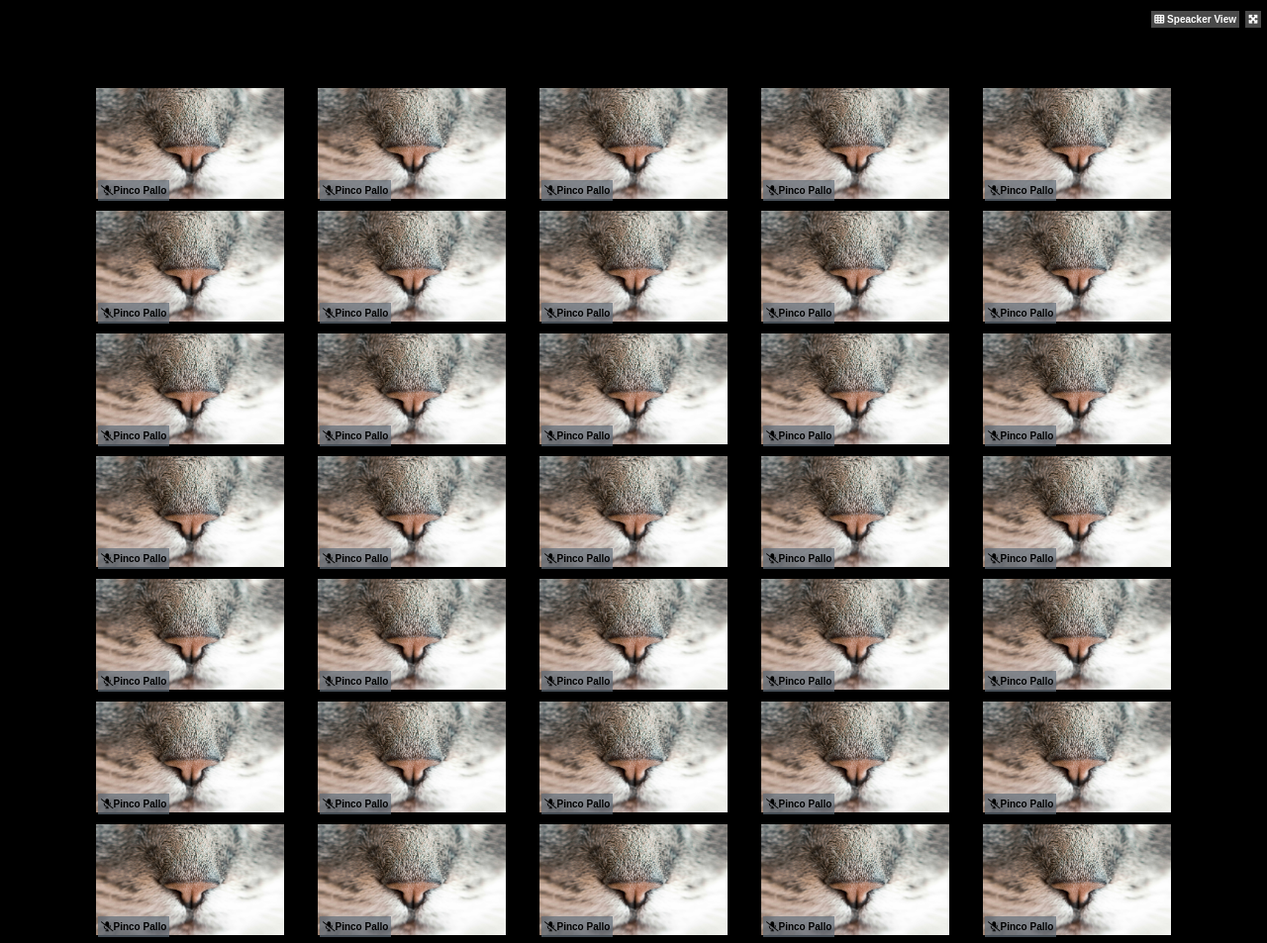
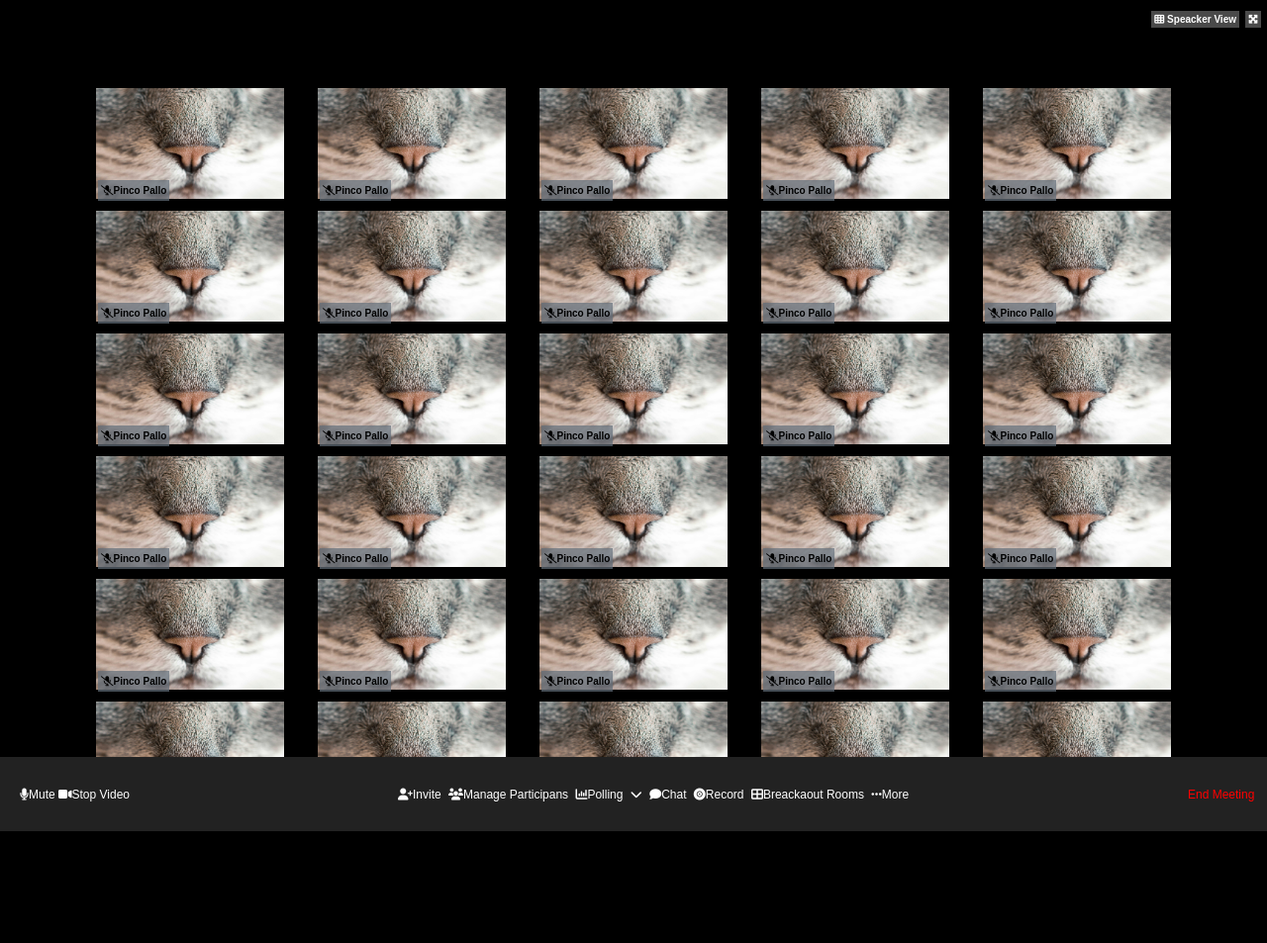
Before and after one commit to ElenaRuscitto/html-css-zoom, a plain HTML site: page index.html in a window 1280 px wide. Shown: the whole page at 99% size. After the commit the page ends 840 px from the top, so only its background shows below. Drawn offline with Linux system fonts and the light colour scheme.

Commit message:
[add] active footer

```diff
--- a/css/main.css
+++ b/css/main.css
@@ -8,6 +8,12 @@ body{
   background-color: black;
   font-family: Arial, Helvetica, sans-serif;
 }
+
+main{
+  overflow: auto;
+  height: calc(100vh - 75px);
+}
+
 
 /*HEADER*/
 
@@ -73,3 +79,66 @@ header ul a{
   left: 2px;
   padding: 5px 3px;
 }
+
+/*FOOTER*/
+
+footer {
+  height: 75px;
+  background-color: rgb(34, 34, 34);
+  color: white;
+  display: flex;
+  justify-content: space-around;
+  position: sticky;
+  align-items: center;
+  font-size: 12px;
+}
+
+.bottombar {
+  width: 35%;
+
+}
+
+
+.bottombar li {
+  padding: 10px 20px;
+}
+
+.bottombar a {
+  text-decoration: none;
+  list-style: none;
+  color: white;
+}
+
+
+
+.menu {
+  width: 70%;
+}
+
+.menu a {
+  text-decoration: none;
+  color: white;
+  padding: 2px;
+}
+
+.menu ul {
+  list-style: none;
+}
+
+a:hover #active{
+  color: green;
+}
+
+
+
+.exit {
+  width: 7%;
+}
+
+.exit ul {
+  list-style: none;
+}
+
+.exit a {
+  color: red;
+}
--- a/index.html
+++ b/index.html
@@ -270,7 +270,55 @@
 
 
 
-  <Footer>F</Footer>
+  <Footer>
+
+    <div class="bottombar">
+      <nav>
+        <ul>
+          <li>
+            <a href=""><i class="fa-solid fa-microphone"></i>Mute</a>
+            <a href=""><i class="fa-solid fa-video"></i>Stop Video</a>
+         </li>
+        </ul>
+      </nav>
+
+
+    </div>
+
+
+    <div class="menu">
+      <nav>
+        <ul>
+          <li>
+            <a href="active" ><i href="#active" class="fa-solid fa-user-plus"><br></i>Invite</a>
+            <a href="active"><i id="active" class="fa-solid fa-users"></i>Manage Participans</a>
+            <a href="active"><i id="active" class="fa-solid fa-chart-column"></i>Polling</a>
+            <a href="active"> <i id="active" class="fa-solid fa-chevron-down"></i></a>
+            <a href="active"><i id="active" class="fa-solid fa-comment"></i>Chat</a>
+            <a href="active"><i id="active" class="fa-solid fa-record-vinyl"></i>Record</a>
+            <a href="active"><i id="active" class="fa-solid fa-table-cells-large"></i>Breackaout Rooms</a>
+            <a href="active"><i id="active" class="fa-solid fa-ellipsis"></i>More</a>
+         </li>
+        </ul>
+      </nav>
+
+    </div>
+
+
+
+    <div class="exit">
+      <nav>
+        <ul>
+          <li>
+            <a>End Meeting</a>
+          </li>
+        </ul>
+      </nav>
+
+    </div>
+
+
+  </Footer>
 
 
 
```
